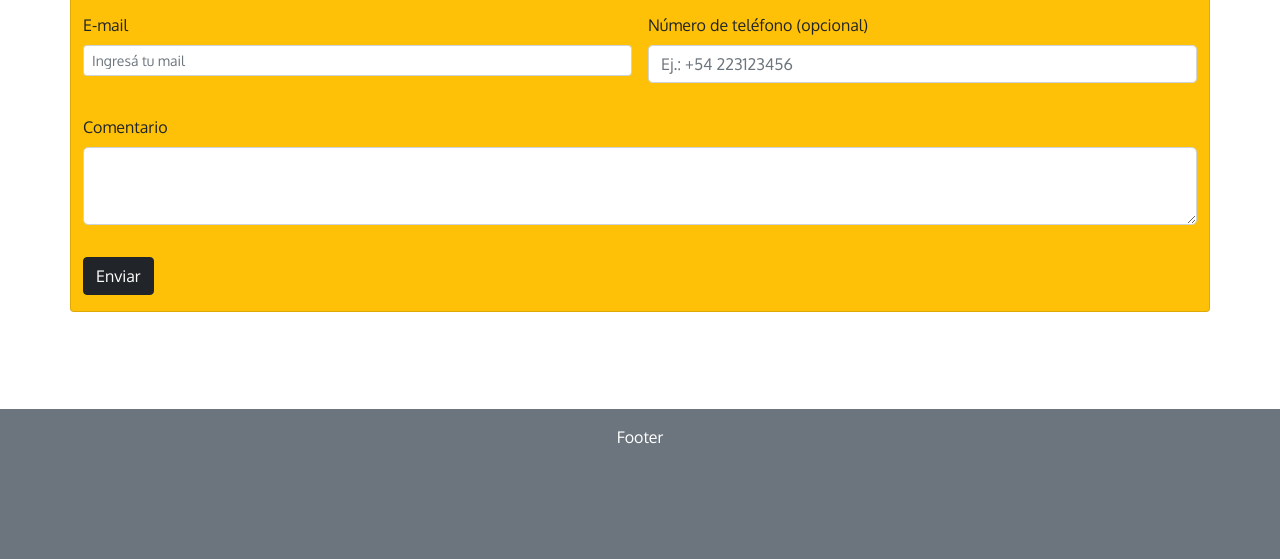
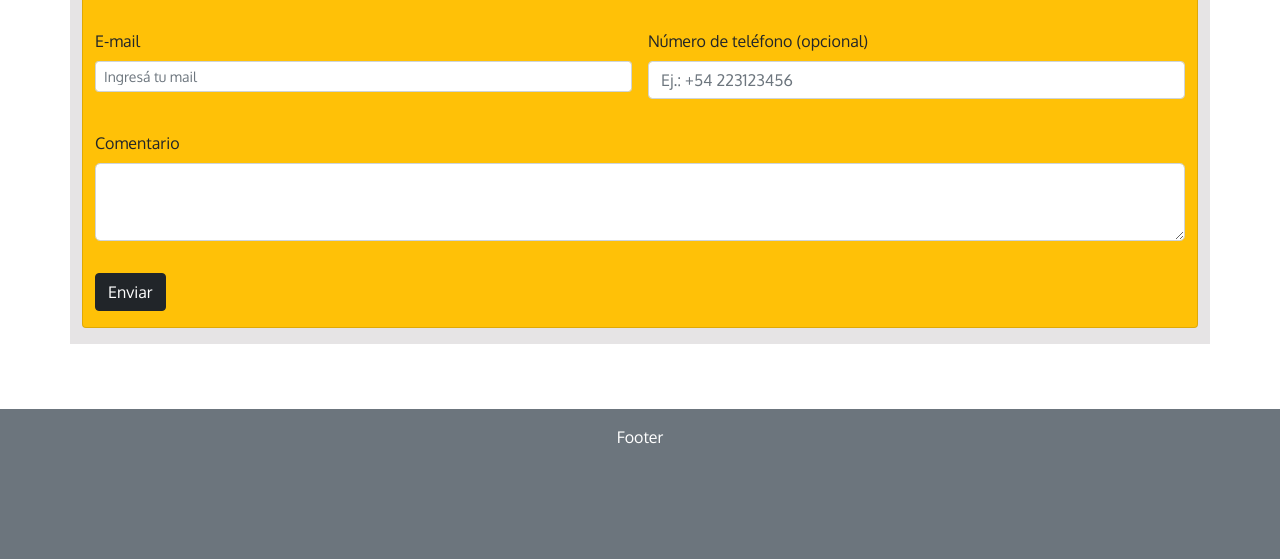
Before and after one commit to danip0int/DesafioComplementario2, a plain HTML site: page contacto.html in a window 1280 px wide. Shown: the part 241-800 px from the top of the page. Drawn offline with nearby package versions, Linux system fonts and the light colour scheme.

Commit message:
ultimo cambio

```diff
--- a/contacto.html
+++ b/contacto.html
@@ -44,6 +44,7 @@
         </nav>
     </div>
   </div>
+  <div class="container mt-3 bg-gris">
     <div class="container card mt-3 mb-3 bg-warning">
       <h1>Contactanos</h1>
       <div class="row g-3">
@@ -72,6 +73,7 @@
           </div>
       </div>
     </div>
+  </div>
     <div id="footer" class="bg-secondary">
       <div class="row">
         <div class="col-7 mx-auto texto text-white text-center">
```
Lines whose indentation alone changed are shown as unchanged.
